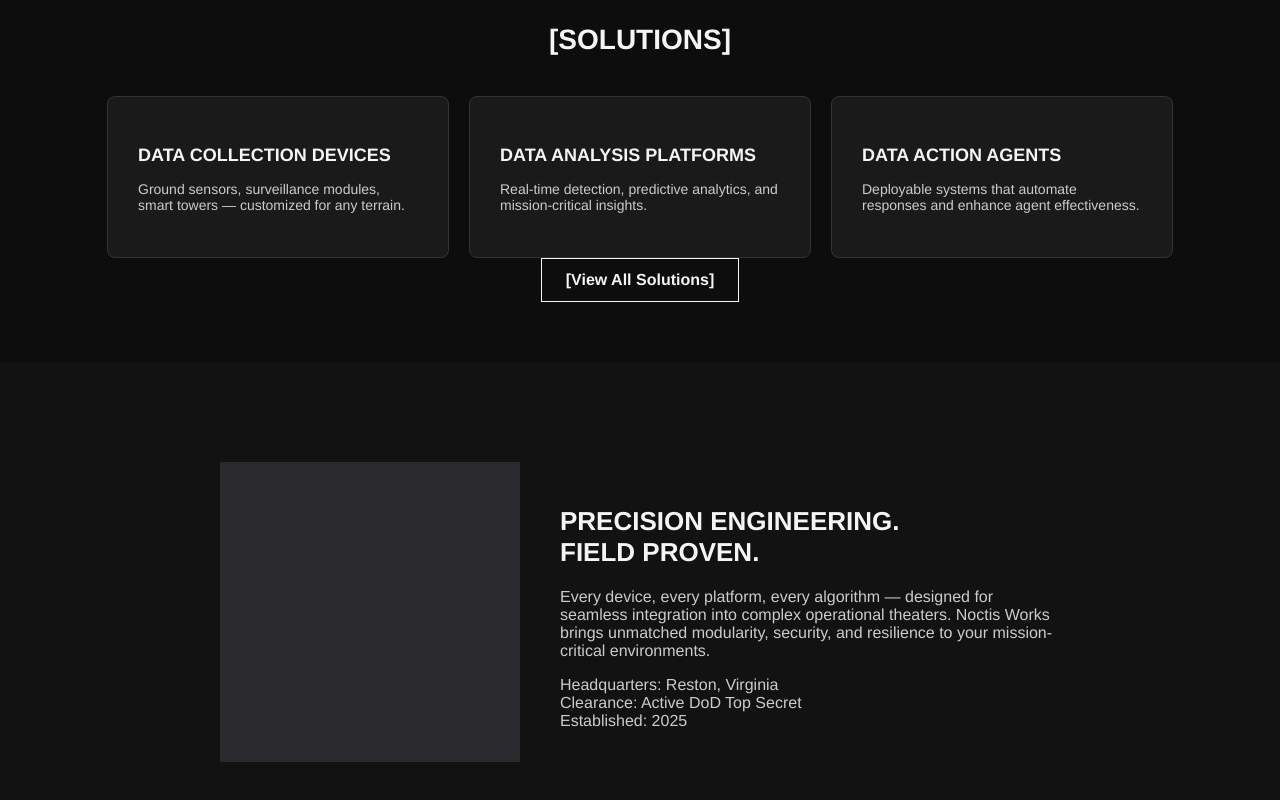
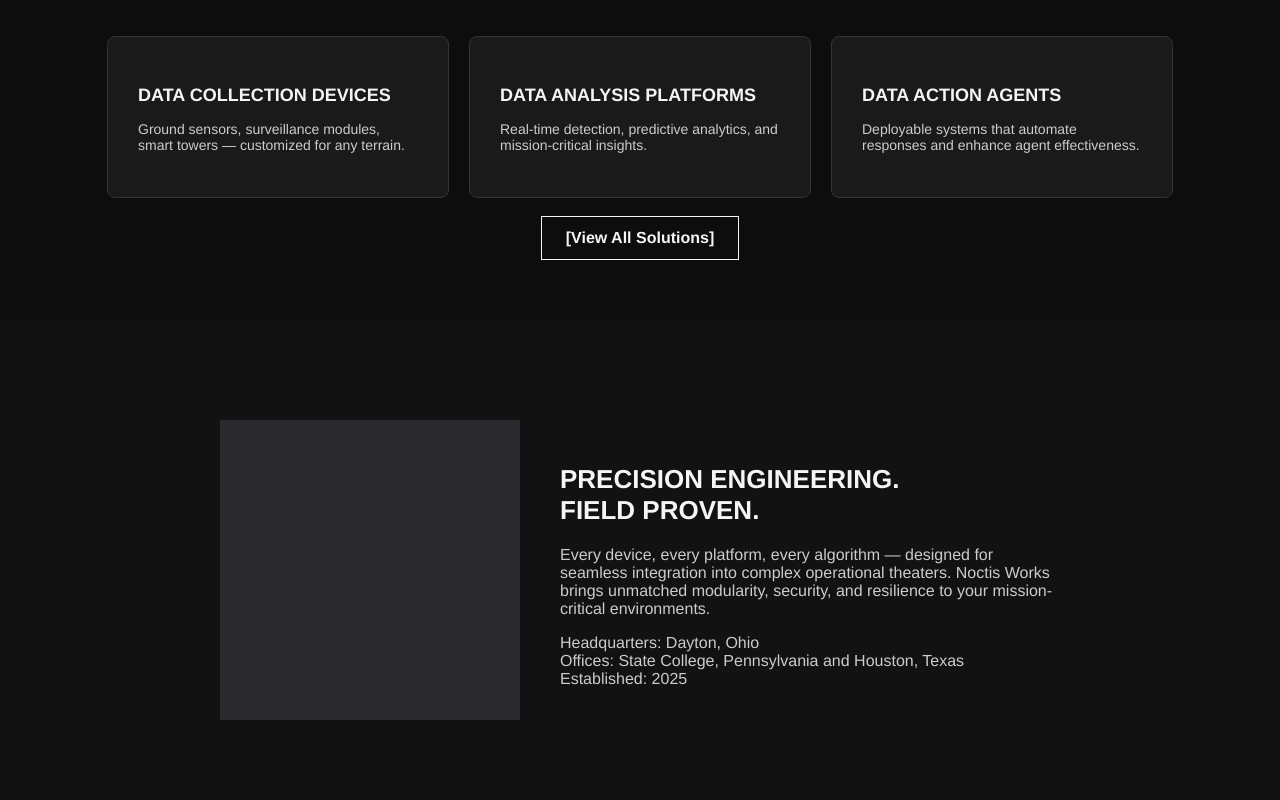
Before and after one commit to noctisworks/noctisworks.github.io, a plain HTML site: page index.html in a window 1280 px wide. Shown: the part 882-1682 px from the top of the page. Drawn offline with Linux system fonts and the light colour scheme.

Commit message:
Update index.html

```diff
--- a/index.html
+++ b/index.html
@@ -45,6 +45,7 @@
       background: radial-gradient(circle at center, #1a1a1a 0%, #0D0D0D 100%);
       padding: 20px;
       position: relative;
+      margin-top: -60px;
     }
 
     .hero h1 {
@@ -181,7 +182,7 @@
         <p>Deployable systems that automate responses and enhance agent effectiveness.</p>
       </div>
     </div>
-    <a href="#" class="btn">[View All Solutions]</a>
+    <br><a href="#" class="btn">[View All Solutions]</a>
   </section>
 
   <section class="tech">
@@ -196,8 +197,8 @@
           Noctis Works brings unmatched modularity, security, and resilience to your mission-critical environments.
         </p>
         <p class="small">
-          Headquarters: Reston, Virginia<br>
-          Clearance: Active DoD Top Secret<br>
+          Headquarters: Dayton, Ohio<br>
+          Offices: State College, Pennsylvania and Houston, Texas<br>
           Established: 2025
         </p>
       </div>
```
